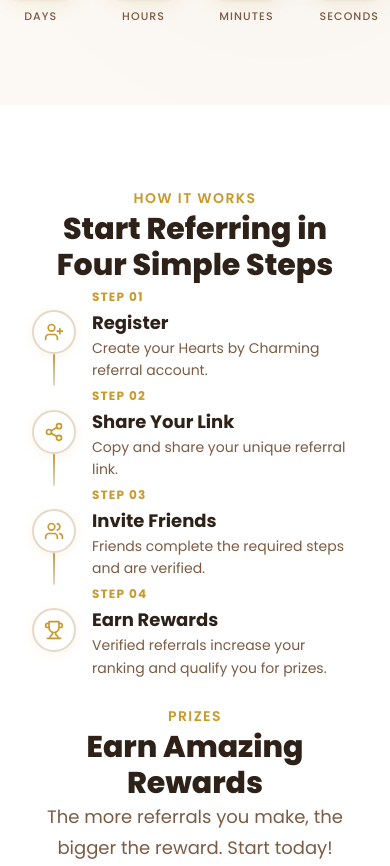
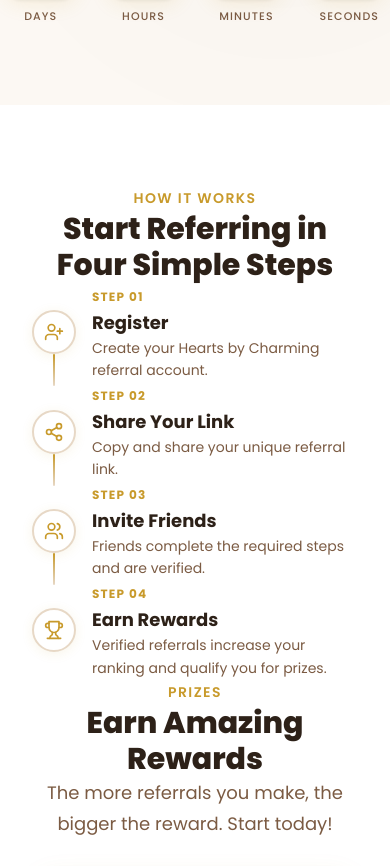
Before and after one commit to Johnfavour-maidu/hbcreferral, a Next.js app: page / in a window 390 px wide. Shown: the part 904-1770 px from the top of the page. Built offline with nearby package versions, Linux system fonts and the light colour scheme.

Commit message:
landing: match mobile section gaps - how-it-works to prizes equals prizes to faq

```diff
--- a/src/components/landing/how-it-works.tsx
+++ b/src/components/landing/how-it-works.tsx
@@ -32,7 +32,9 @@ const steps = [
 
 export function HowItWorks() {
   return (
-    <section className="bg-white" style={{ paddingTop: 80, paddingBottom: 24 }}>
+    <>
+      <style>{`@media (min-width: 1024px) { .how-it-works-section { padding-bottom: 80px !important; } }`}</style>
+      <section className="bg-white how-it-works-section pb-26 md:pb-6" style={{ paddingTop: 80 }}>
       <div style={{ maxWidth: 1100, margin: "0 auto", paddingLeft: 32, paddingRight: 32 }}>
         <motion.div
           initial={{ opacity: 0, y: 20 }}
@@ -168,5 +170,6 @@ export function HowItWorks() {
         </div>
       </div>
     </section>
+    </>
   );
 }
```
